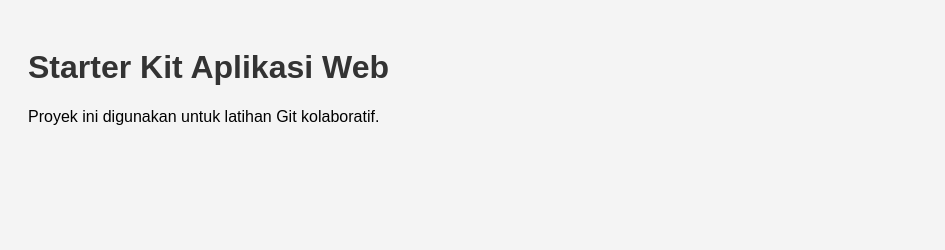
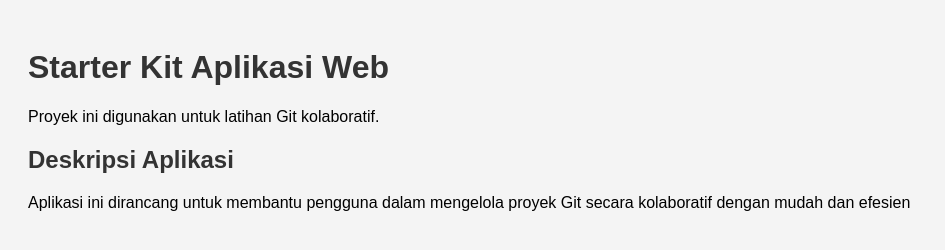
Before and after one commit to Hotbonar/uji-coba-git-tkj-1, a plain HTML site: page index.html in a window 1280 px wide. Shown: the whole page, without its empty margins (0-945 px from the left). Drawn offline with Linux system fonts and the light colour scheme.

Commit message:
feat: add new section on landing page

```diff
--- a/index.html
+++ b/index.html
@@ -9,6 +9,14 @@
     <h1>Starter Kit Aplikasi Web</h1>
     <p>Proyek ini digunakan untuk latihan Git kolaboratif.</p>
 
+    <section>
+      <h1>Deskripsi Aplikasi</h1>
+      <p>
+        Aplikasi ini dirancang untuk membantu pengguna dalam mengelola proyek
+        Git secara kolaboratif dengan mudah dan efesien
+      </p>
+    </section>
+
     <script src="js/script.js"></script>
   </body>
 </html>
```
